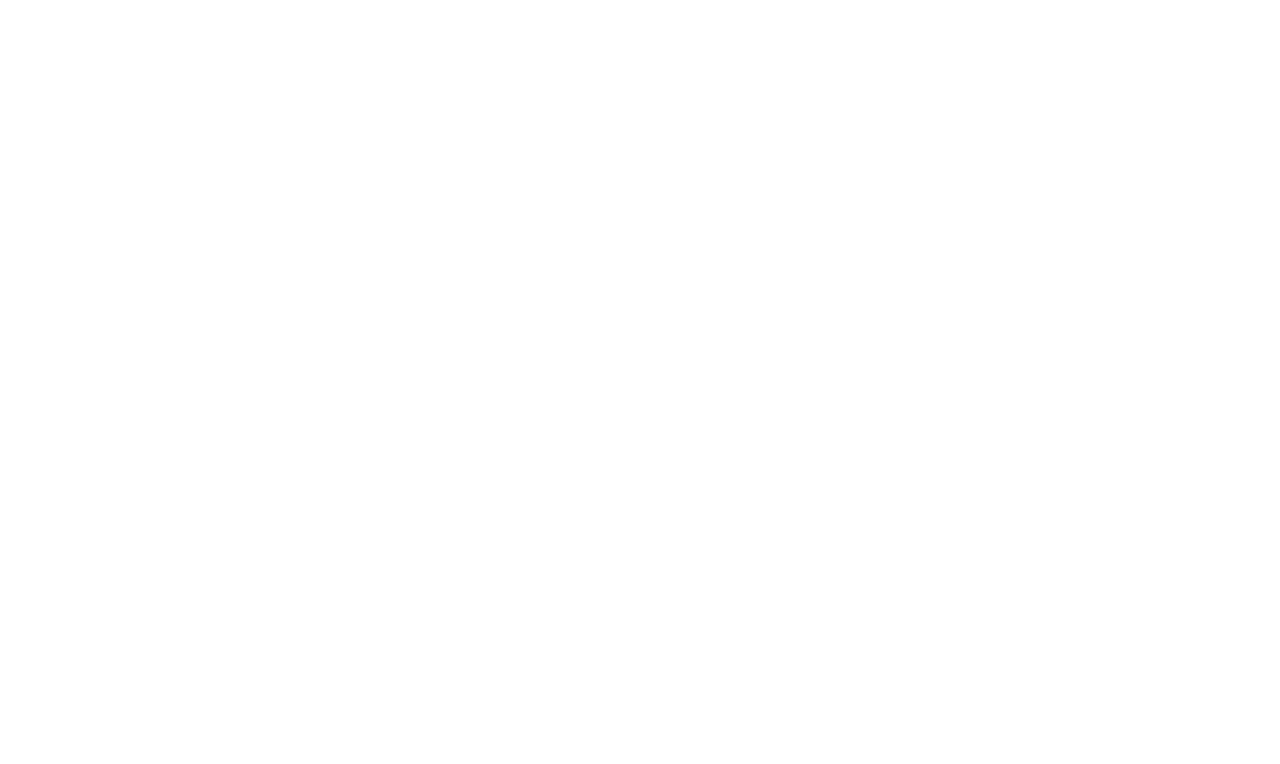
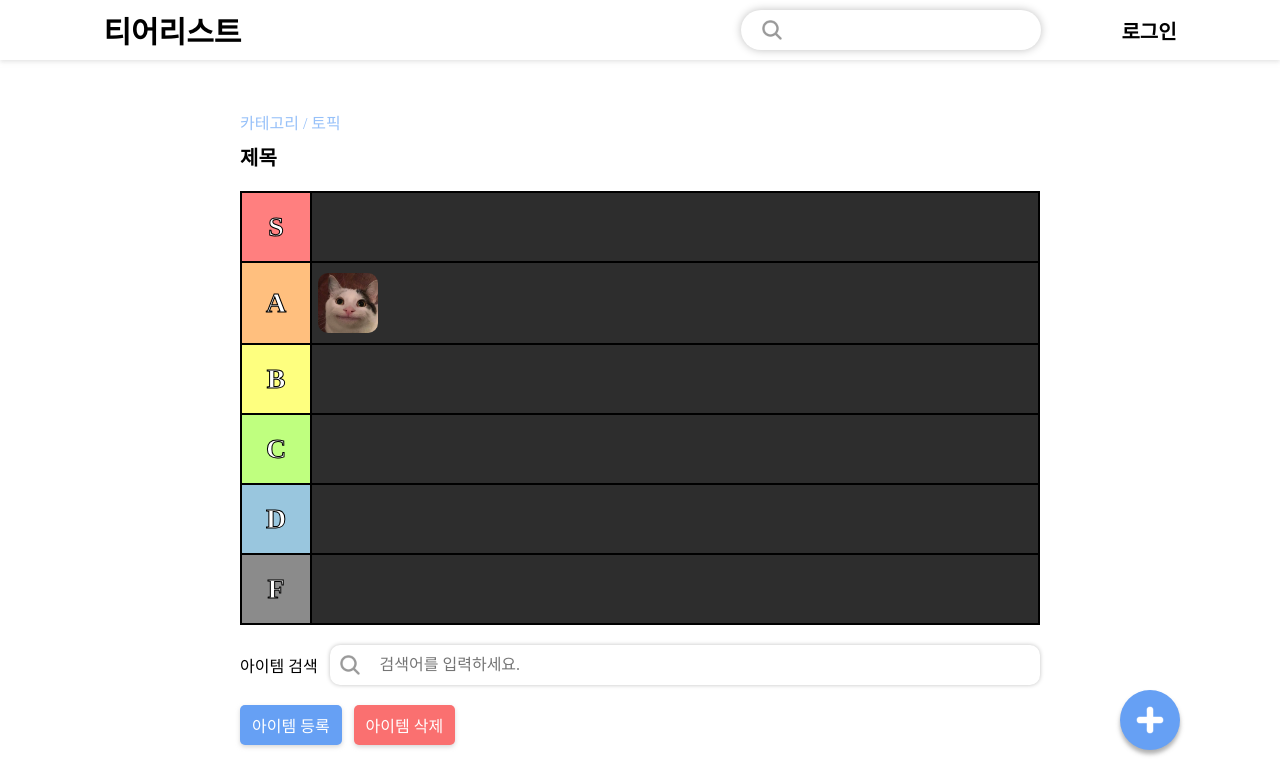
Before and after one commit to tierlist-projects/tierlist-frontend, a React (Create React App) app: page /tierlist-modify/1 in a window 1280 px wide. Before the commit this address had no page. Shown: the top 764 px of the page. Built offline with nearby package versions, Linux system fonts and the light colour scheme; a web font is replaced by a local one.

Commit message:
fix: 라우팅 주소 변경

```diff
--- a/src/routers/RootRouter.tsx
+++ b/src/routers/RootRouter.tsx
@@ -12,7 +12,7 @@ const RootRouter = () => {
         <Route element={<LayoutPage />}>
           <Route path="/" element={<MainPage />} />
           <Route path="/sign-up" element={<SignUpPage />} />
-          <Route path="/tierlist-modify" element={<TierlistModifyPage />} />
+          <Route path="/tierlist-modify/:id" element={<TierlistModifyPage />} />
         </Route>
       </Routes>
     </BrowserRouter>
```
